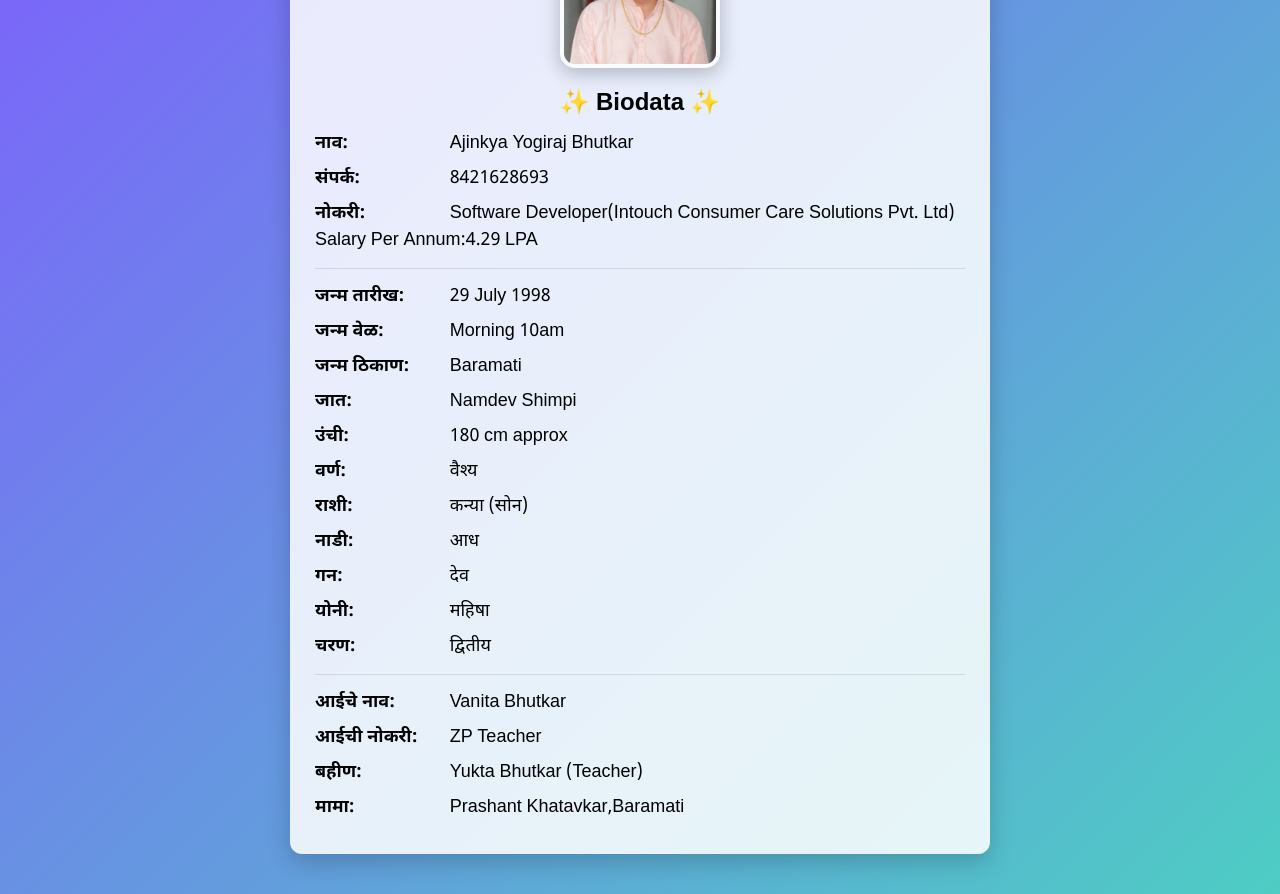
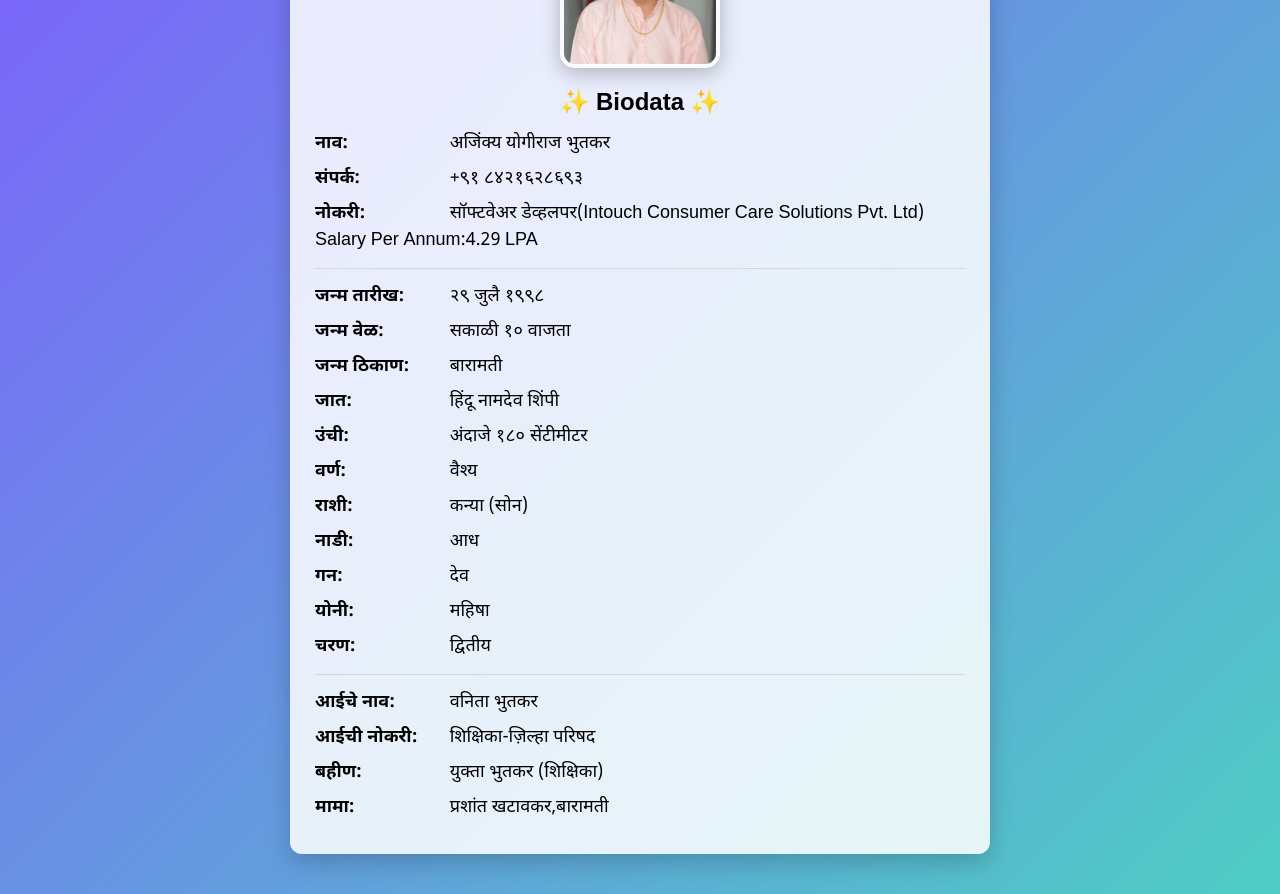
Before and after one commit to AjinkyaBhutkar98/Ajinkya-s-portfolio, a React (Create React App) app: page / in a window 1280 px wide. Shown: the part 240-1134 px from the top of the page. Built offline with nearby package versions, Linux system fonts and the light colour scheme.

Commit message:
marathi profile

```diff
--- a/src/MyBiodata.js
+++ b/src/MyBiodata.js
@@ -2,16 +2,16 @@ const myData = {
   photo: "/myphoto.png",
 
   // Basic
-  name: "Ajinkya Yogiraj Bhutkar",
-  contact: "8421628693",
+  name: "अजिंक्य योगीराज भुतकर",
+  contact: "+९१ ८४२१६२८६९३",
 
   // Horoscope & Personal Details
-  birthdate: "29 July 1998",
-  birthtime: "Morning 10am",
-  birthplace: "Baramati",
-  job:"Software Developer(Intouch Consumer Care Solutions Pvt. Ltd) Salary Per Annum:4.29 LPA",
-  caste: "Namdev Shimpi",
-  height: "180 cm approx",
+  birthdate: "२९ जुलै १९९८",
+  birthtime: "सकाळी १० वाजता",
+  birthplace: "बारामती",
+  job:"सॉफ्टवेअर डेव्हलपर(Intouch Consumer Care Solutions Pvt. Ltd) Salary Per Annum:4.29 LPA",
+  caste: "हिंदू नामदेव शिंपी",
+  height: "अंदाजे १८० सेंटीमीटर",
   varna: "वैश्य",
   rashi: "कन्या (सोन)",
   naadi: "आध",
@@ -20,15 +20,15 @@ const myData = {
   charan: "द्वितीय",
 
   // Family
-  motherName: "Vanita Bhutkar",
-  motherJob: "ZP Teacher",
-  sister: "Yukta Bhutkar (Teacher)",
-  mama: "Prashant Khatavkar,Baramati",
+  motherName: "वनिता भुतकर",
+  motherJob: "शिक्षिका-ज़िल्हा परिषद",
+  sister: "युक्ता भुतकर (शिक्षिका)",
+  mama: "प्रशांत खटावकर,बारामती",
 
   // Optional / extras
-  relatives: "Bhutkar,Khatavkar,Supekar,Chandole",
-  diet: "Vegeterian",
-  expectations: ""
+  relatives: "भुतकर,खटावकर,सुपेकर,चांडोले",
+  diet: "शाकाहारी",
+  expectations: "सुशिक्षित"
 };
 
 export default myData;
```
